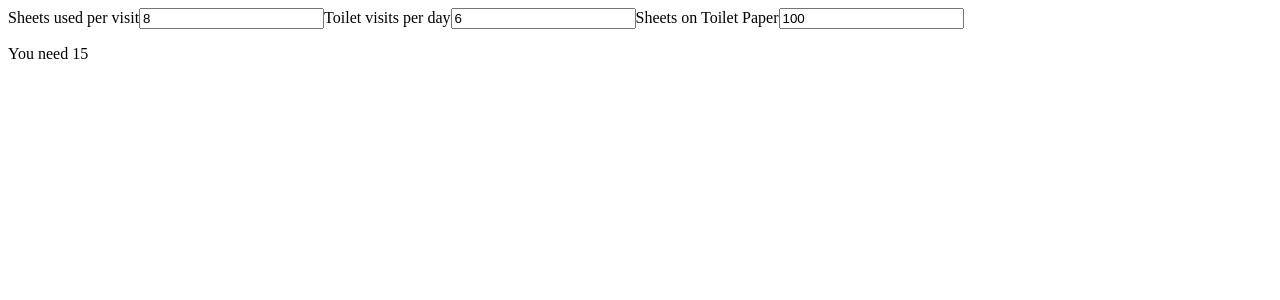
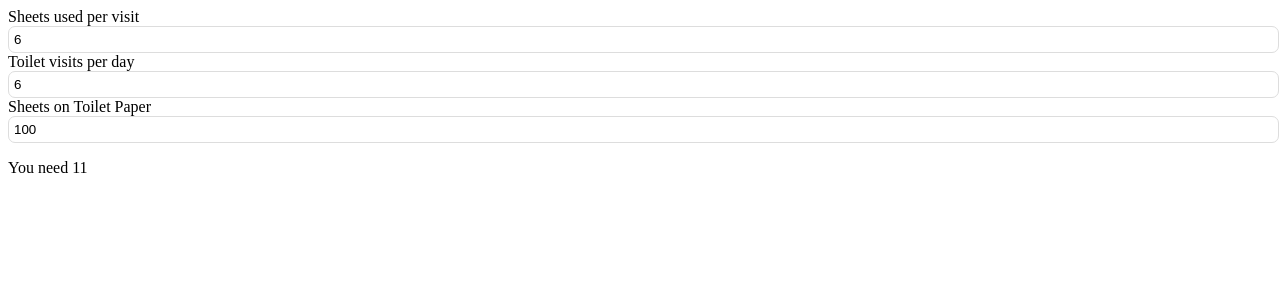
Before and after one commit to zblash/COVID-19-Needs-Calculator-Status-Tracker, a React app: page / in a window 1280 px wide. Shown: the top 300 px of the page. Built offline with nearby package versions, Linux system fonts and the light colour scheme; the HTML template or start-up script is replaced by a standard one.

Commit message:
added ui input component

```diff
--- /dev/null
+++ b/src/components/ui/input.tsx
@@ -0,0 +1,64 @@
+import * as React from "react";
+import styled from "styled-components";
+
+export interface UIInputProps {
+  id: string;
+  label: string;
+  type?: "text" | "password" | "email" | "number";
+  inputClassName?: string;
+  placeholder?: string;
+  onChange?: (v: string) => void;
+  value?: string | number;
+  disabled?: boolean;
+  form?: string;
+  setRef?: React.RefObject<HTMLInputElement>;
+  required?: boolean;
+  name?: string;
+  step?: string;
+  readOnly?: boolean;
+}
+
+const StyledUIInputWrapper = styled.div<{ disabled?: boolean }>`
+  opacity: ${props => (props.disabled ? 0.6 : 1)};
+`;
+const Input = styled.input`
+  border: 1px solid #ddd;
+  border-radius: 7px;
+  background-image: none !important;
+  background-color: transparent !important ;
+  box-shadow: none;
+  outline: none;
+  width: 100%;
+  padding: 5px 0 5px 5px;
+`;
+
+const StyledLabel = styled.label``;
+
+const UIInput: React.SFC<UIInputProps> = props => {
+  const __ = (
+    <StyledUIInputWrapper disabled={props.disabled}>
+      <StyledLabel htmlFor={props.id}>{props.label}</StyledLabel>
+      <Input
+        step={props.step}
+        ref={props.setRef}
+        name={props.name}
+        form={props.form}
+        value={props.value}
+        type={props.type}
+        disabled={props.disabled}
+        id={props.id}
+        required={props.required}
+        className={props.inputClassName}
+        placeholder={props.placeholder}
+        readOnly={props.readOnly}
+        onChange={e => props.onChange && props.onChange(e.target.value)}
+      />
+    </StyledUIInputWrapper>
+  );
+
+  return __;
+};
+
+const PureUIInput = React.memo(UIInput);
+
+export { PureUIInput as UIInput };
--- a/src/pages/toilet-paper-calculator/index.tsx
+++ b/src/pages/toilet-paper-calculator/index.tsx
@@ -1,5 +1,6 @@
 import * as React from "react";
 import { calculateToiletPaperMountly } from "../../functions/index";
+import { UIInput } from "../../components/ui/input";
 export interface IToiletPaperCalculatorPageProps {
   id?: string;
 }
@@ -7,21 +8,21 @@ export interface IToiletPaperCalculatorPageProps {
 function ToiletPaperCalculatorPage(
   props: React.PropsWithChildren<IToiletPaperCalculatorPageProps>
 ) {
-  const [sheetUsed, setSheetUsed] = React.useState<number>(8);
+  const [sheetUsed, setSheetUsed] = React.useState<number>(6);
   const [toiletVisit, setToiletVisit] = React.useState<number>(6);
   const [sheetsOnPaper, setSheetsOnPaper] = React.useState<number>(100);
   const [calculatedPapers, setCalculatedPapers] = React.useState<number>();
 
-  const handleSheetUsedChange = React.useCallback((e: any) => {
-    setSheetUsed(parseInt(e.target.value, 10));
+  const handleSheetUsedChange = React.useCallback((e: string) => {
+    setSheetUsed(parseInt(e, 10));
   }, []);
 
-  const handleToiletVisitChange = React.useCallback((e: any) => {
-    setToiletVisit(parseInt(e.target.value, 10));
+  const handleToiletVisitChange = React.useCallback((e: string) => {
+    setToiletVisit(parseInt(e, 10));
   }, []);
 
-  const handleSheetsOnPaperChange = React.useCallback((e: any) => {
-    setSheetsOnPaper(parseInt(e.target.value, 10));
+  const handleSheetsOnPaperChange = React.useCallback((e: string) => {
+    setSheetsOnPaper(parseInt(e, 10));
   }, []);
 
   React.useEffect(() => {
@@ -34,27 +35,28 @@ function ToiletPaperCalculatorPage(
 
   return (
     <>
-      <label htmlFor="sheet-used">Sheets used per visit</label>
-      <input
+      <UIInput
+        id="sheet-used"
         type="number"
-        id="sheet-used"
         value={sheetUsed}
         onChange={handleSheetUsedChange}
+        label="Sheets used per visit"
       />
-      <label htmlFor="toilet-visit">Toilet visits per day</label>
-      <input
+      <UIInput
+        id="toilet-visit"
         type="number"
-        id="toilet-visit"
         value={toiletVisit}
         onChange={handleToiletVisitChange}
+        label="Toilet visits per day"
       />
-      <label htmlFor="shets-on-paper">Sheets on Toilet Paper</label>
-      <input
+      <UIInput
+        id="shets-on-paper"
         type="number"
-        id="sheets-on-paper"
         value={sheetsOnPaper}
         onChange={handleSheetsOnPaperChange}
+        label="Sheets on Toilet Paper"
       />
+
       <p>You need {calculatedPapers}</p>
     </>
   );
```
